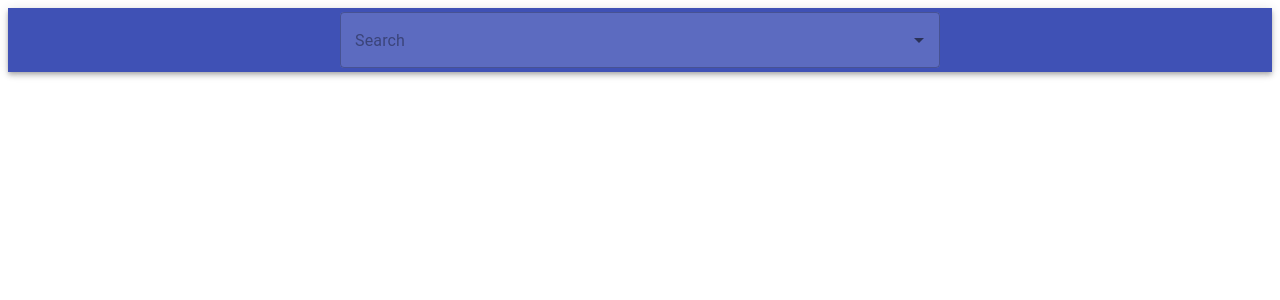
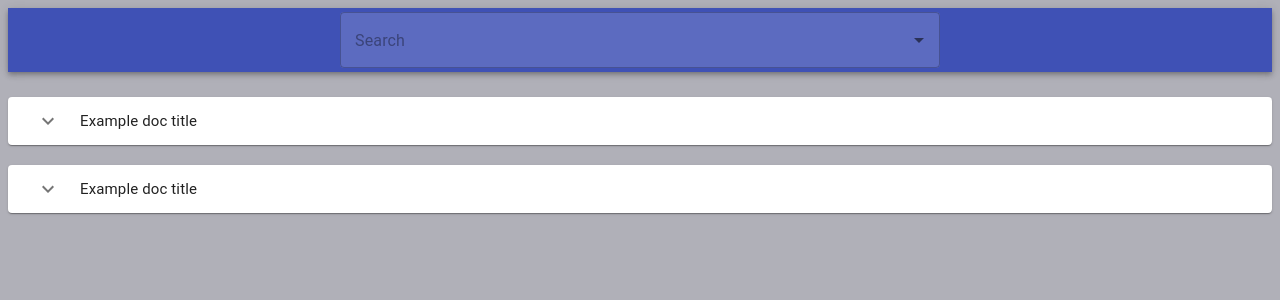
Before and after one commit to juliaschatz/onshape-library-window, a React (Create React App) app in the folder frontend/: page / in a window 1280 px wide. Shown: the top 300 px of the page. Built offline with nearby package versions, Linux system fonts and the light colour scheme.

Commit message:
added part ui

```diff
--- a/frontend/package.json
+++ b/frontend/package.json
@@ -41,5 +41,6 @@
       "last 1 firefox version",
       "last 1 safari version"
     ]
-  }
+  },
+  "proxy": "https://mkcad.julias.ch/api/"
 }
--- a/frontend/src/App.tsx
+++ b/frontend/src/App.tsx
@@ -1,11 +1,26 @@
+import classes from '*.module.css';
+import { makeStyles, Theme, createStyles } from '@material-ui/core';
 import React from 'react';
-import { AppBar } from '@material-ui/core';
+import DocumentList from './components/insertables/DocumentList';
 import SearchBar from './components/SearchBar';
+import './styles.css'
+
+const useStyles = makeStyles((theme: Theme) =>
+  createStyles({
+    root: {
+      // backgroundColor: theme.palette.background.default
+
+    }
+  }
+));
 
 function App() {
+  const classes = useStyles();
+
   return (
-    <div>
+    <div className={classes.root}>
       <SearchBar />
+      <DocumentList />
     </div>
   );
 }
--- /dev/null
+++ b/frontend/src/components/SearchBar.css
@@ -0,0 +1,3 @@
+.MuiInputBase-input {
+    text-color: white;
+}
--- a/frontend/src/components/SearchBar.tsx
+++ b/frontend/src/components/SearchBar.tsx
@@ -1,10 +1,12 @@
-import React from 'react';
-import { fade, makeStyles, Theme, createStyles } from '@material-ui/core/styles';
+import React, { useRef } from 'react';
+import { fade, makeStyles, Theme, createStyles, createMuiTheme } from '@material-ui/core/styles';
 import AppBar from '@material-ui/core/AppBar';
 import Toolbar from '@material-ui/core/Toolbar';
 
 import { Autocomplete } from "@material-ui/lab";
 import { Checkbox, TextField } from '@material-ui/core';
+
+import './SearchBar.css'
 
 const useStyles = makeStyles((theme: Theme) =>
   createStyles({
@@ -27,8 +29,15 @@ const useStyles = makeStyles((theme: Theme) =>
   }),
 );
 
+
+
+
 export default function Searchbar() {
   const classes = useStyles();
+
+  const input = useRef(null);
+
+
 
   return (
     <div >
@@ -37,10 +46,12 @@ export default function Searchbar() {
           <div className={classes.grow} />
           <div className={classes.search}>
             <Autocomplete
+               ref={input}
                multiple
                disableCloseOnSelect
                options={searchOptions}
                limitTags={3}
+               color="white"
                getOptionLabel={(o: SearchOption) => o.title}
                renderOption={(option, { selected }) => (
                  <React.Fragment>
--- /dev/null
+++ b/frontend/src/components/insertables/Document.tsx
@@ -0,0 +1,115 @@
+import { Theme, makeStyles, createStyles, Grid, Paper, Accordion, AccordionDetails, AccordionSummary, Typography, withStyles } from '@material-ui/core';
+import React from 'react';
+
+import ExpandMore from '@material-ui/icons/ExpandMore';
+import Part from './Part';
+
+
+
+// const useStyles = makeStyles((theme: Theme) =>
+//     createStyles({
+//         root: {
+//             // display: 'flex',
+//             background: 'gray',
+//             // width: '800',
+//             // flexGrow: 1
+//             // flexBasis: 'auto'
+
+//         },
+//         grow: {
+//             flexGrow: 1
+//         },
+//         card: {
+//             background: 'gray',
+//             // paddingLeft: '20%'
+
+//         },
+//         details: {
+//             display: 'flex',
+//             flexDirection: 'column',
+//         },
+//         paper: {
+//             // flex: '1 0 auto',
+//             padding: theme.spacing(2),
+//             width: '90%',
+//             backgroundColor: 'gray'
+
+//         },
+//         iconStyle: {
+//             width: iconSize,
+//             height: iconSize,
+//         }
+//     }
+// ));
+
+const useStyles = makeStyles((theme: Theme) =>
+    createStyles({
+        root: {
+            width: '100%',
+            paddingTop: '0px',
+            // backgroundColor: 'gray'
+        },
+        rootdiv: {
+            width: '100%',
+            paddingTop: '10px',
+            paddingBottom: '10px'
+
+        },
+        heading: {
+            fontSize: theme.typography.pxToRem(15),
+            fontWeight: theme.typography.fontWeightRegular,
+            // color: 'white',
+
+
+        },
+    })
+);
+const AccordionSummaryIconLeft = withStyles({
+    expandIcon: {
+        order: -1,
+
+    },
+    content: {
+        paddingLeft: '20px'
+    }
+})(AccordionSummary);
+
+
+export default function Document() {
+    const classes = useStyles();
+
+    return (
+        <div className={classes.rootdiv}>
+            <Accordion className={classes.root}>
+                <AccordionSummaryIconLeft
+                    expandIcon={<ExpandMore />}
+                    aria-controls="panel1a-content"
+                    id="panel1a-header"
+                >
+                    <Typography className={classes.heading}>Example doc title</Typography>
+                </AccordionSummaryIconLeft>
+                <AccordionDetails>
+                    <Grid
+                        container
+                        direction="column"
+                        justify="flex-start"
+                        alignItems='stretch'
+                        spacing={1}
+                    >
+                        <Part title='test'/>
+                        <Part title='test title 2'/>
+                        <Part title='17t Sprocket'/>
+                        <Part title='18t Sprocket'/>
+                        <Part title='42t 20dp Gear'/>
+                        <Part title='VersaHub'/>
+
+                    </Grid>
+                    {/* <Typography>
+                        Lorem ipsum dolor sit amet, consectetur adipiscing elit. Suspendisse malesuada lacus ex,
+                        sit amet blandit leo lobortis eget.
+                    </Typography> */}
+                </AccordionDetails>
+            </Accordion>
+        </div>
+    )
+}
--- /dev/null
+++ b/frontend/src/components/insertables/DocumentList.tsx
@@ -0,0 +1,37 @@
+import React from 'react'
+import Document from './Document';
+
+import { Theme, makeStyles, createStyles, Grid } from '@material-ui/core';
+
+
+const useStyles = makeStyles((theme: Theme) =>
+    createStyles({
+        root: {
+            // display: 'flex',
+            // justifyContent: 'center',
+            // alignItems: 'stretch'
+            paddingTop: '15px',
+            flexGrow: 1,
+
+        },
+    }
+));
+
+export default function DocumentList() {
+    const classes = useStyles();
+
+    return (
+        <div className={classes.root}>
+            <Grid
+                container
+                direction='column'
+                justify='flex-end'
+                alignItems='center'
+            >
+                <Document />
+                <Document />
+
+            </Grid>
+        </div>
+    )
+}
--- /dev/null
+++ b/frontend/src/components/insertables/Part.tsx
@@ -0,0 +1,82 @@
+import React from 'react';
+
+import { makeStyles, createStyles, Theme } from '@material-ui/core/styles';
+import { Grid, Paper, Typography } from "@material-ui/core";
+
+import Divider from '@material-ui/core/Divider';
+
+import SettingsInputCompositeIcon from '@material-ui/icons/SettingsInputComposite';
+import SettingsInputHdmiIcon from '@material-ui/icons/SettingsInputHdmi';
+import SettingsInputAntennaIcon from '@material-ui/icons/SettingsInputAntenna';
+
+const PartIcon = SettingsInputCompositeIcon;
+const AssemblyIcon = SettingsInputHdmiIcon;
+const CompositeIcon = SettingsInputAntennaIcon;
+
+// const useStyles = makeStyles((theme: Theme) => {
+//     createStyles({
+//         root: {
+//             flexGrow: 1
+//         },
+//         paper: {
+//             padding: theme.spacing(2),
+//             textAlign: 'center',
+//             color: theme.palette.text.secondary
+//         }
+//     })
+// });
+
+
+const useStyles = makeStyles((theme: Theme) =>
+    createStyles({
+        root: {
+            flexGrow: 1,
+        },
+        paper: {
+            padding: '15px',
+            textAlign: 'center',
+            color: theme.palette.text.secondary,
+            backgroundColor: '#b0b0b8'
+        },
+        title: {
+            // marginRight: '84%',
+            color: 'white'
+        },
+        transparent: {
+            color: '#b0b0b8'
+        }
+    })
+);
+
+interface PartProps {
+    title: string;
+}
+
+export default function Part(props: PartProps) {
+    const classes = useStyles();
+
+
+    return (
+        <Grid item>
+            <Paper className={classes.paper}>
+                <Grid
+                    container
+                    direction="row"
+                    justify="space-between"
+                    alignItems="center"
+                >
+
+                    <PartIcon />
+                    {/* <Divider flexItem variant='fullWidth' /> */}
+                    <Typography className={classes.title} variant='h5'>{props.title}</Typography>
+                    {/* <Typography variant='h5'></Typography> */}
+                    <PartIcon className={classes.transparent}/>
+                </Grid>
+
+
+
+
+            </Paper>
+        </Grid>
+    )
+}
--- a/frontend/src/index.tsx
+++ b/frontend/src/index.tsx
@@ -2,6 +2,7 @@ import React from 'react';
 import ReactDOM from 'react-dom';
 import App from './App';
 import reportWebVitals from './reportWebVitals';
+
 
 ReactDOM.render(
   <React.StrictMode>
--- /dev/null
+++ b/frontend/src/styles.css
@@ -0,0 +1,4 @@
+body {
+    /* background-color: #17171c; */
+    background-color: #b0b0b8;
+}
--- /dev/null
+++ b/frontend/src/utils/models/OnshapeDocument.ts
@@ -0,0 +1,4 @@
+export interface OnshapeDocument {
+    id: string;
+    name: string;
+}
```
Also changed, not shown: frontend/src/utils/api.ts (added, +19 -0 lines), frontend/src/utils/models/OnshapeInsertable.ts (added, +10 -0 lines), 1 other file (tests, documents, lock files or other folders).
